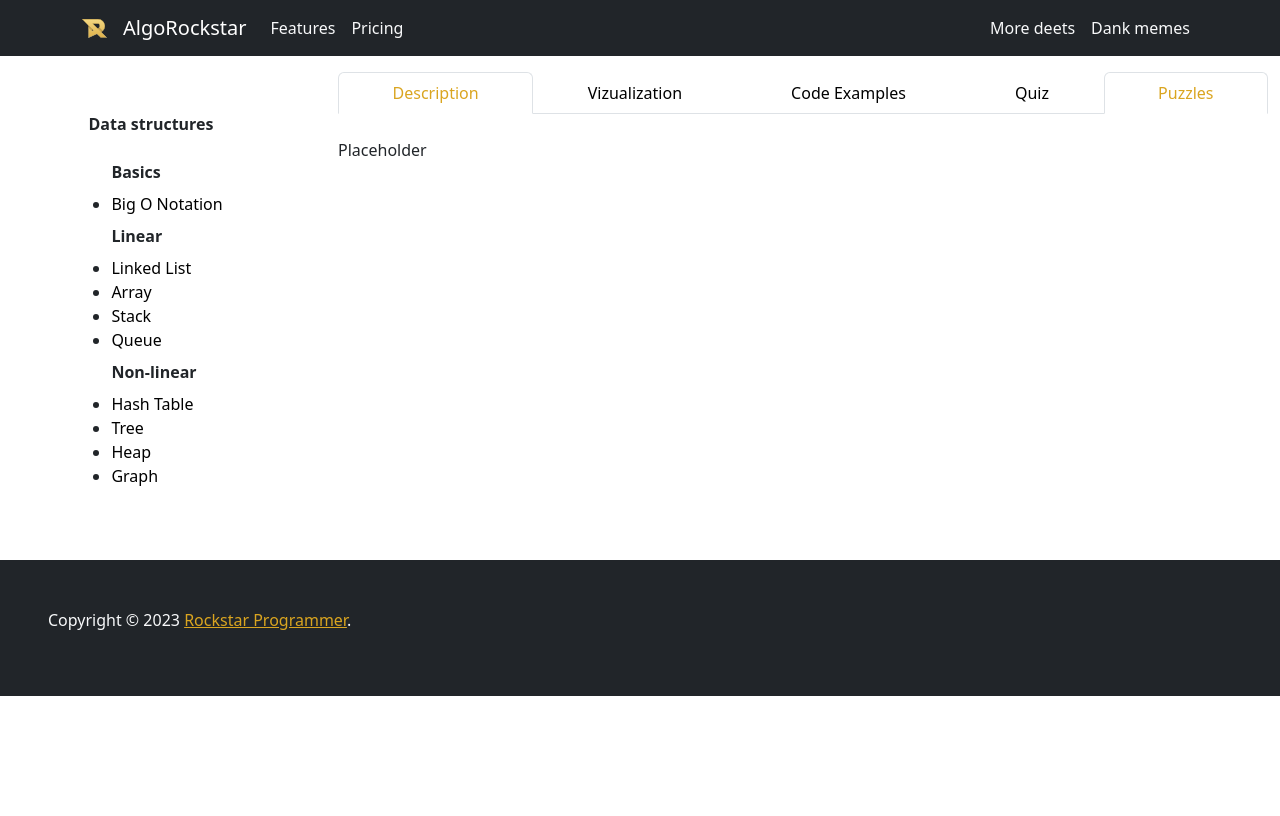
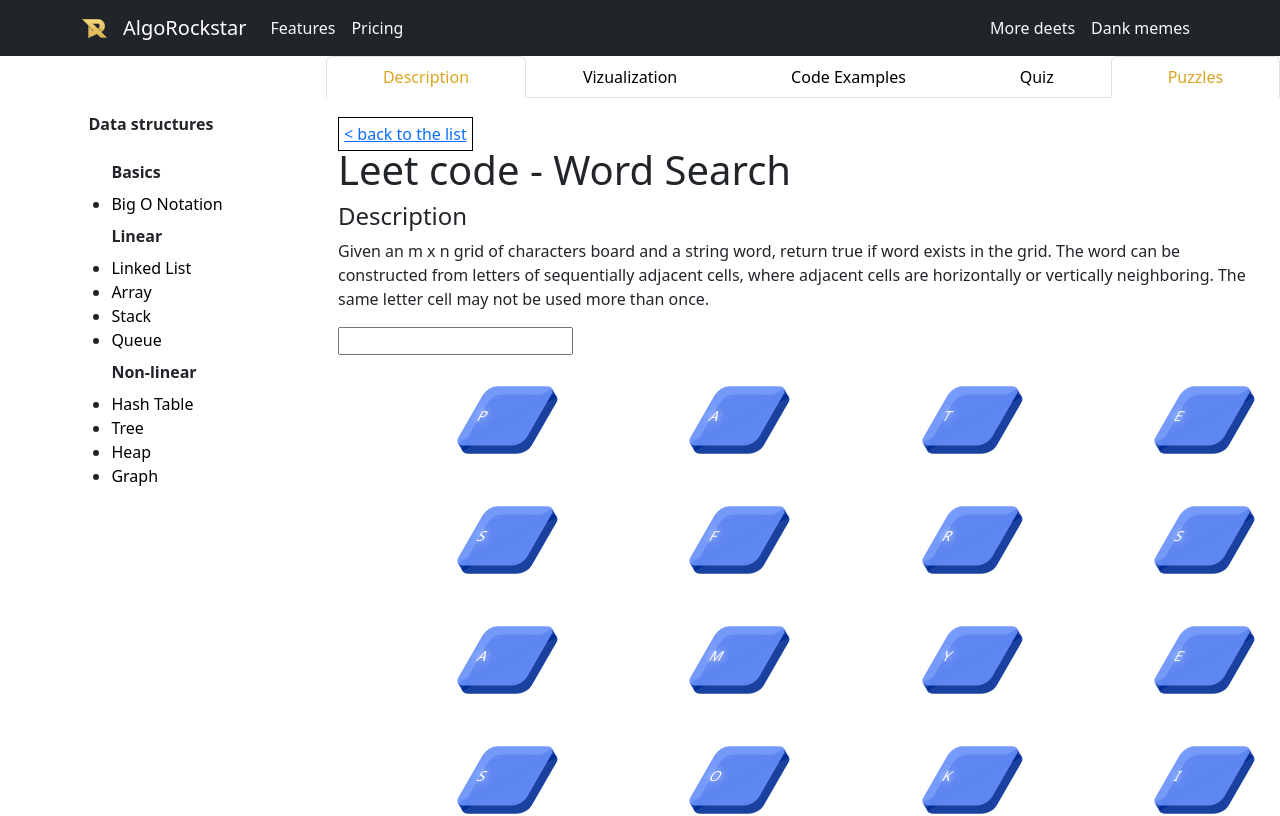
Before and after one commit to karpinski1994/algo-rockstar, a Next.js app: page /data-structures/1/puzzles/word-search in a window 1280 px wide. Shown: the top 816 px of the page. Built offline with nearby package versions, Linux system fonts and the light colour scheme.

Commit message:
Fix displaying puzzles

```diff
--- a/pages/data-structures/[dataStructure]/index.tsx
+++ b/pages/data-structures/[dataStructure]/index.tsx
@@ -51,12 +51,8 @@ const DataStructurePage = ({ dataStructure, markdown }: Props) => {
 };
 
 const NestedLayout = ({ children }: { children: React.ReactNode }) => {
-  const router = useRouter();
-  const { dataStructure } = router.query;
-
   return (
     <Container className="mt-3 h-100">
-      <TabsNavbar queryElement={dataStructure} />
       <section className="mt-4 h-100">{children}</section>
     </Container>
   );
--- a/pages/data-structures/[dataStructure]/puzzles/[puzzle]/index.tsx
+++ /dev/null
@@ -1,26 +0,0 @@
-import TabsNavbar from "@/components/TabsNavbar";
-import { useRouter } from "next/router";
-import React, { ReactNode } from "react";
-import { Container } from "react-bootstrap";
-
-const PuzzlesPage = () => {
-  return <div>Placeholder</div>;
-};
-
-export const NestedLayout = ({ children }: {children: ReactNode}) => {
-    const router = useRouter();
-    const { dataStructure } = router.query;
-    console.log("🚀 ~ file: index.tsx:13 ~ NestedLayout ~ dataStructure:", dataStructure)
-  return (
-    <Container className="mt-3 h-100">
-      <TabsNavbar queryElement={dataStructure} />
-      <section className="mt-4 h-100">{children}</section>
-    </Container>
-  );
-};
-
-export const PuzzlesPageLayout = (page: ReactNode) => <NestedLayout>{page}</NestedLayout>;
-
-PuzzlesPage.getLayout = PuzzlesPageLayout;
-
-export default PuzzlesPage;
--- a/pages/data-structures/[dataStructure]/puzzles/[puzzle]/word-search/index.tsx
+++ b/pages/data-structures/[dataStructure]/puzzles/word-search/index.tsx
@@ -1,6 +1,9 @@
 import React from "react";
 import highlightWord from "./highlightWord";
 import NodeBox from "@/components/NodeBox";
+import { DataStructurePageLayout } from "../..";
+import { useRouter } from "next/router";
+import Link from "next/link";
 const board = [
   ["P", "A", "T", "E"],
   ["S", "F", "R", "S"],
@@ -8,18 +11,31 @@ const board = [
   ["S", "O", "K", "I"],
 ];
 
-export default function WordSearchPage() {
+function WordSearchPage() {
   // const highlightedFields = highlightWord(board, "A");
   const [fields, setFields] = React.useState<any>([]);
   const [text, setText] = React.useState("");
 
+  const router = useRouter();
   React.useEffect(() => {
     setFields(highlightWord(board, text));
     console.log("fields: ", fields);
   }, [text]);
 
   return (
-    <div className="App">
+    <div>
+      <Link href="/data-structures/tree/puzzles/">
+        <span
+          style={{
+            borderColor: "black",
+            borderWidth: "1px",
+            borderStyle: "solid",
+            padding: "5px",
+          }}
+        >
+          {"< back to the list"}
+        </span>
+      </Link>
       <h1>Leet code - Word Search</h1>
       <h4>Description</h4>
       <p>
@@ -63,3 +79,7 @@ export default function WordSearchPage() {
     </div>
   );
 }
+
+WordSearchPage.getLayout = DataStructurePageLayout;
+
+export default WordSearchPage;
--- a/pages/data-structures/index.tsx
+++ b/pages/data-structures/index.tsx
@@ -1,3 +1,5 @@
+import TabsNavbar from "@/components/TabsNavbar";
+import { useRouter } from "next/router";
 import React, { ReactNode } from "react";
 
 const DataStructuresPage = () => {
@@ -5,8 +7,14 @@ const DataStructuresPage = () => {
 };
 
 export const NestedLayout = ({ children }: {children: ReactNode}) => {
+  const router = useRouter();
+
+  const { dataStructure } = router.query;
+
   return (
     <div>
+      <TabsNavbar queryElement={dataStructure} />
+
       {children}
     </div>
   );
```
Also changed, not shown: pages/data-structures/[dataStructure]/puzzles/word-search/highlightWord.ts (renamed from pages/data-structures/[dataStructure]/puzzles/[puzzle]/word-search/highlightWord.ts).
